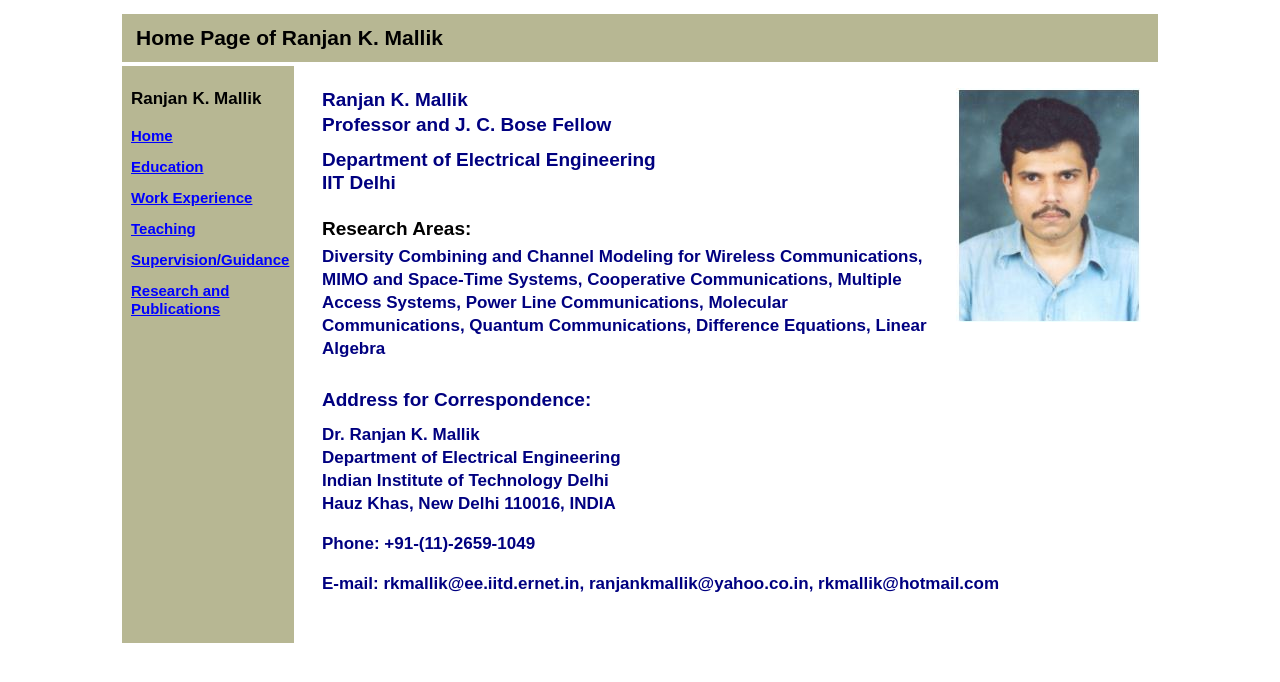
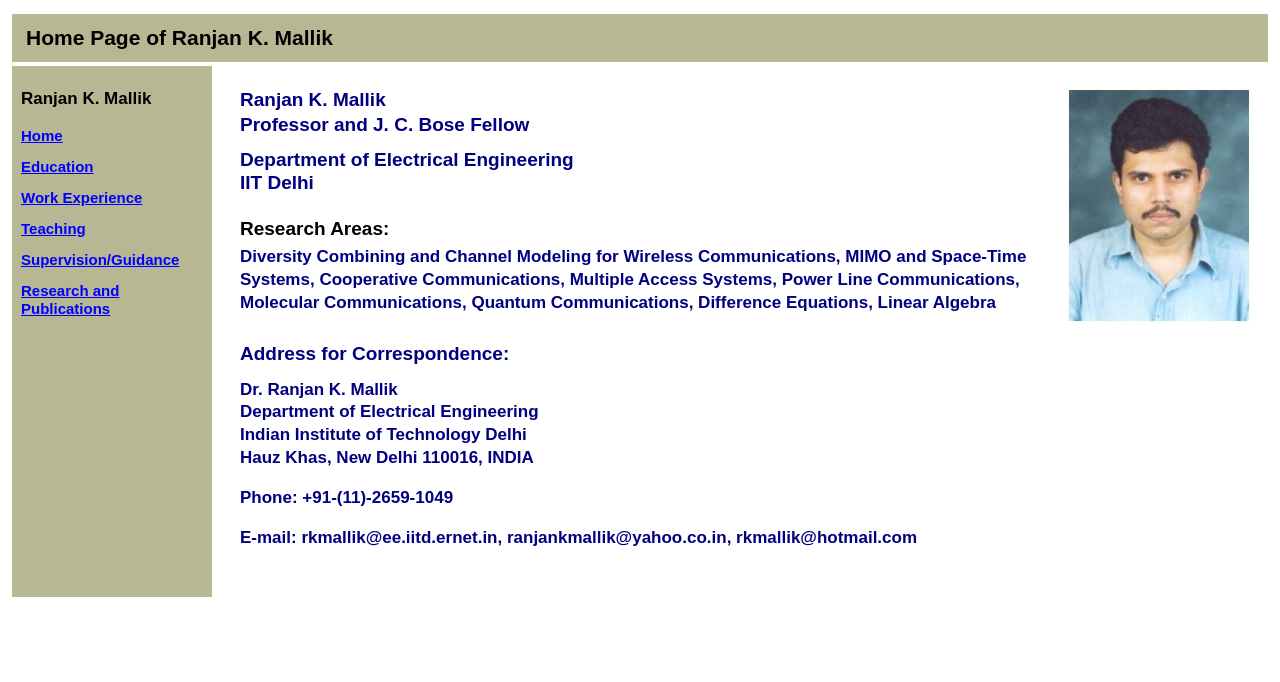
Before and after one commit to ranjankmallik/ranjankmallik.github.io, a plain HTML site: page index.html in a window 1280 px wide. Drawn offline with Linux system fonts and the light colour scheme.

Commit message:
Expand homepage to full viewport width, matching other original pages

```diff
--- a/index.html
+++ b/index.html
@@ -12,9 +12,9 @@
     body { background: white; color: black; margin: 0; font-family: Arial, Helvetica, sans-serif; font-size: 16px; line-height: 1.35; }
     a { color: var(--original-blue); text-decoration: underline; }
     a:visited { color: var(--original-blue); }
-    .page { width: min(100%, 1060px); margin: 0 auto; padding: 14px 12px 50px; }
+    .page { width: 100%; margin: 0; padding: 14px 12px 50px; }
     .banner { background: var(--original-olive); padding: 10px 14px; font-size: 21px; font-weight: 700; color: black; }
-    .site { display: grid; grid-template-columns: 172px minmax(0, 1fr); gap: 4px; margin-top: 4px; align-items: stretch; }
+    .site { display: grid; grid-template-columns: minmax(200px, 14%) minmax(0, 1fr); gap: 4px; margin-top: 4px; align-items: stretch; }
     .sidebar { background: var(--original-olive); padding: 22px 9px; min-height: 520px; }
     .sidebar-title { font-size: 17px; font-weight: 700; margin: 0 0 16px; }
     .sidebar nav { display: flex; flex-direction: column; align-items: flex-start; gap: 13px; }
```
